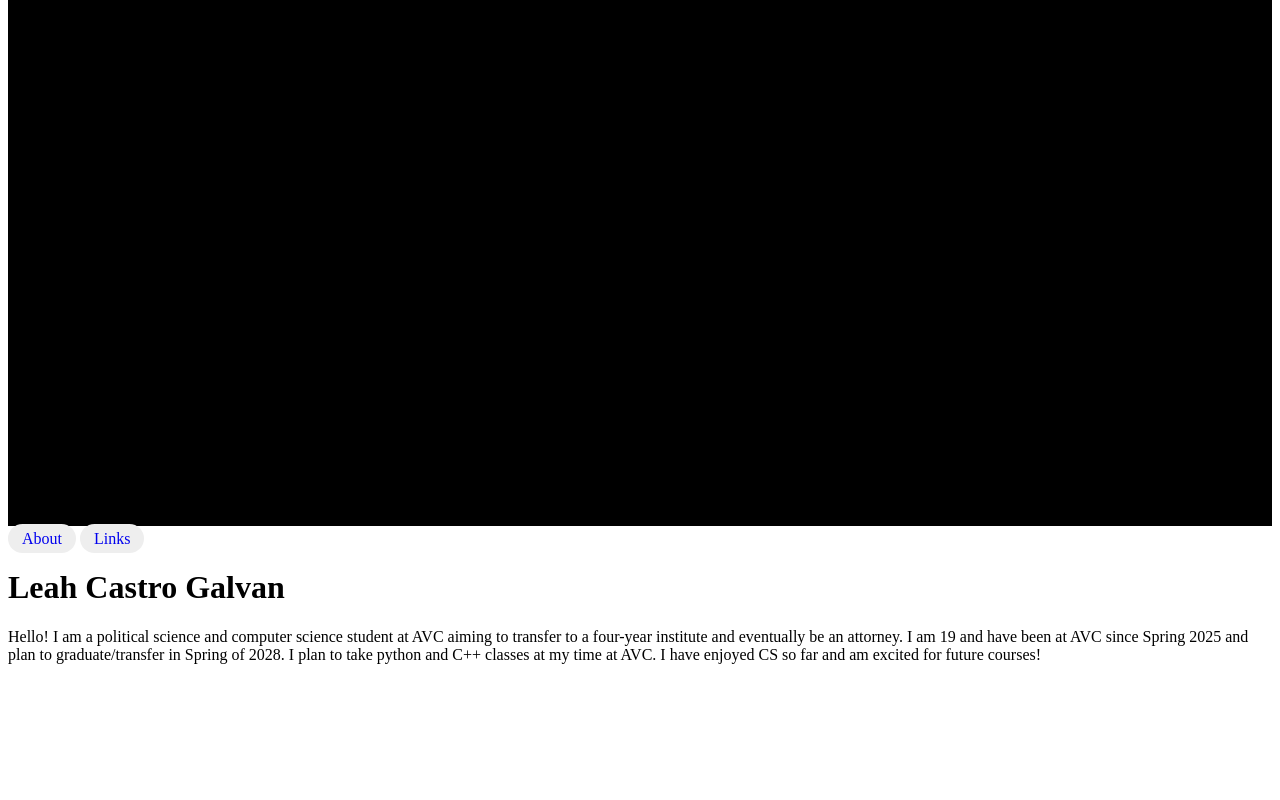
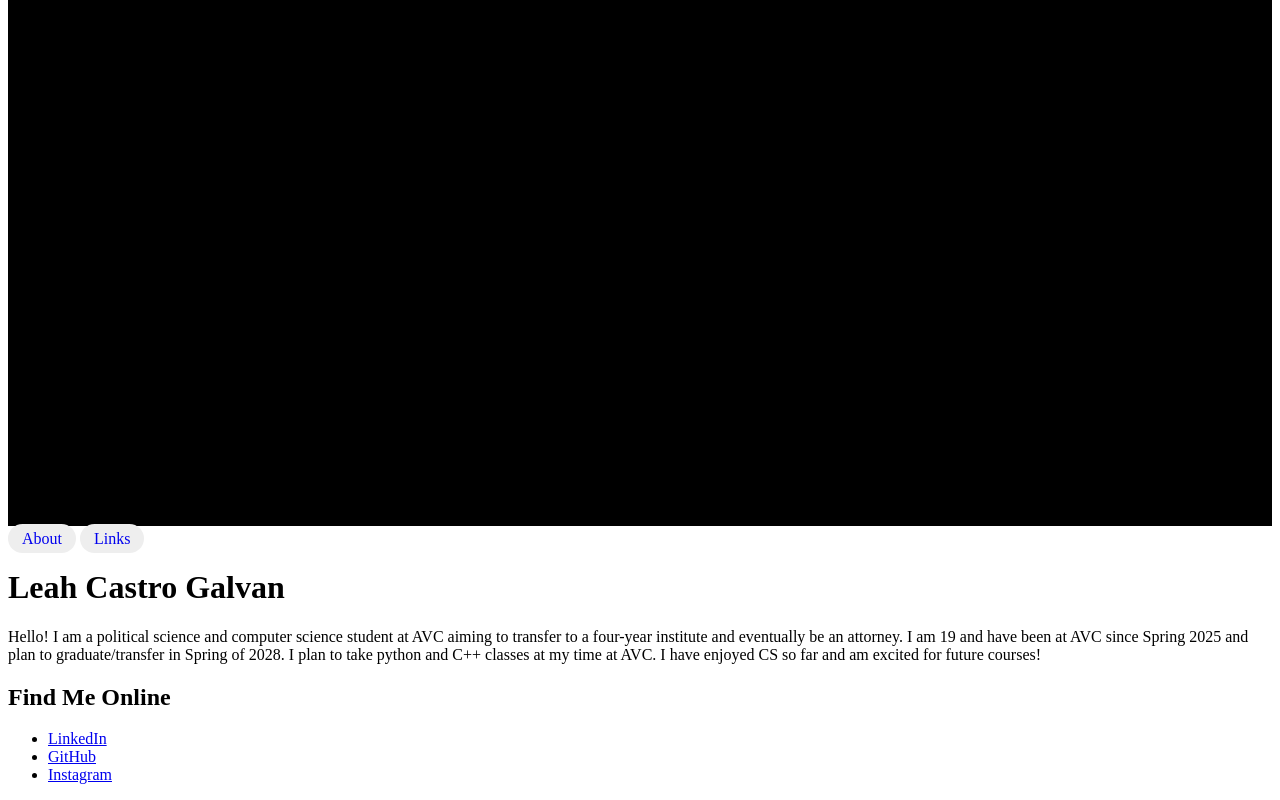
Before and after one commit to lcastrogalvan-ops/lcastrogalvan-ops.github.io, a plain HTML site: page index.html in a window 1280 px wide. Shown: the part 2217-3017 px from the top of the page. Before the commit the page ends 2897 px from the top, so only its background shows below. Drawn offline with Linux system fonts and the light colour scheme.

Commit message:
Adding links

```diff
--- a/index.html
+++ b/index.html
@@ -22,5 +22,16 @@ width="100%">
 
 <h1 id="about">Leah Castro Galvan</h1>
 <p> Hello! I am a political science and computer science student at AVC aiming to transfer to a four-year institute and eventually be an attorney. I am 19 and have been at AVC since Spring 2025 and plan to graduate/transfer in Spring of 2028. I plan to take python and C++ classes at my time at AVC. I have enjoyed CS so far and am excited for future courses!</p>
+<h2 id="links">Find Me Online</h2>
+<ul>
+  <li><a href="https://www.linkedin.com/in/leah-castro-97b6b6267/" target="_blank">LinkedIn</a></li>
+  <li><a href="https://github.com/lcastrogalvan-ops"
+        target="_blank">GitHub</a></li>
+         <li><a href="https://instagram.com/leqh02"
+        target="_blank">Instagram</a></li>
+</ul>
+
+
+
 </body>
 </html>
```
